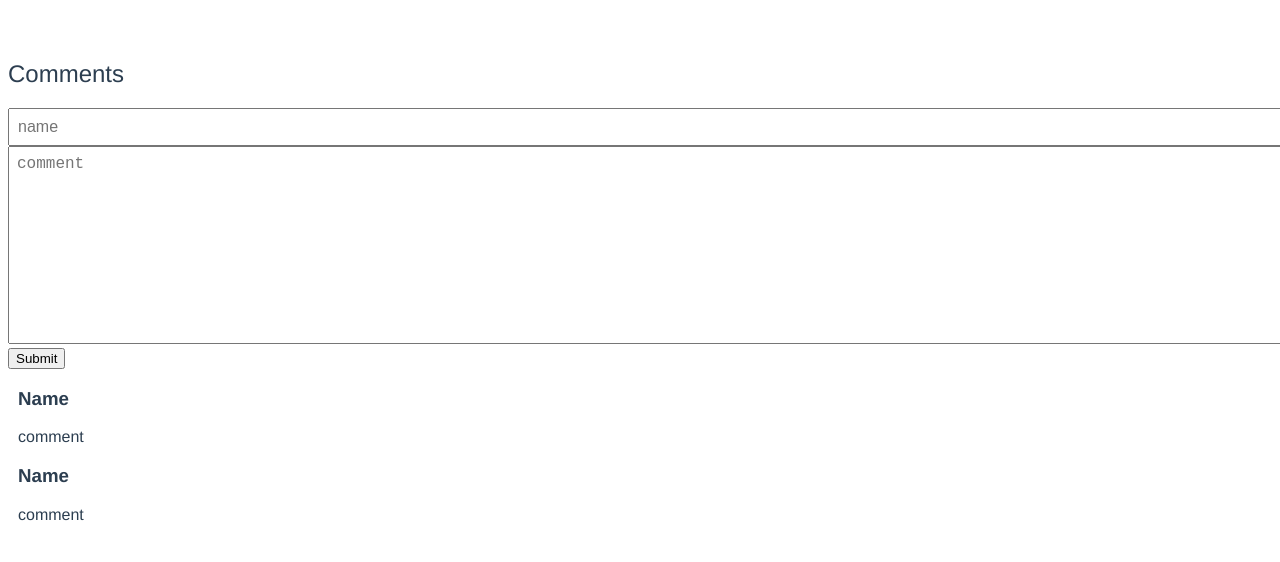
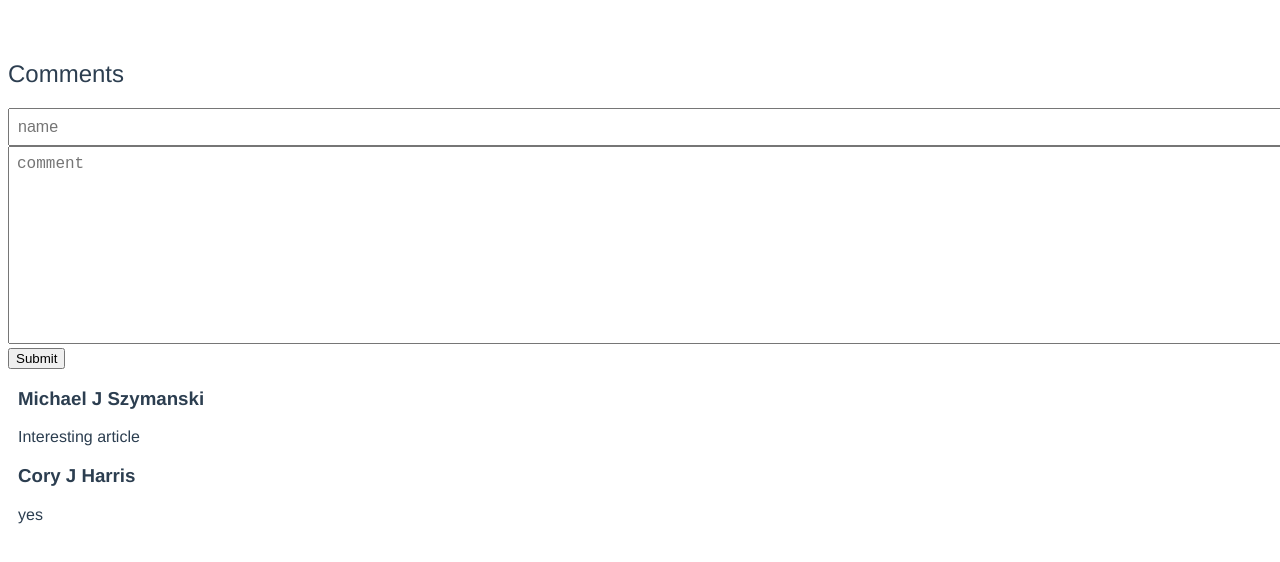
Before and after one commit to hubudibu/vanilla-comments-example, a plain HTML site: page index.html in a window 1280 px wide. Drawn offline with Linux system fonts and the light colour scheme; no server answers.

Commit message:
feat(commenter): load comments from js

```diff
--- a/commenter.js
+++ b/commenter.js
@@ -10,3 +10,29 @@ fetch('https://newsapi.org/v2/everything?q=javascript&apiKey=e82d6427ef8949058f4
     $title.textContent = articles.articles[0].title;
     $article.textContent = articles.articles[0].description;
   });
+
+const comments = [
+  {
+    author: 'Michael J Szymanski',
+    comment: 'Interesting article',
+  },
+  {
+    author: 'Cory J Harris',
+    comment: 'yes',
+  },
+];
+const $commentContainer = document.querySelector('#commentContainer');
+const buildComments = () => {
+  let commentHTML = '';
+  comments.forEach((comment) => {
+    commentHTML += `
+      <li>
+        <h3>${comment.author}</h3>
+        <p>${comment.comment}</p>
+      </li>
+    `;
+  })
+  $commentContainer.innerHTML = commentHTML;
+};
+
+buildComments();
--- a/index.html
+++ b/index.html
@@ -16,15 +16,7 @@
   <input type="text" placeholder="name" id="author">
   <textarea placeholder="comment" cols="30" rows="10" id="comment"></textarea>
   <button id="submit">Submit</button>
-  <ul>
-    <li>
-      <h3>Name</h3>
-      <p>comment</p>
-    </li>
-    <li>
-      <h3>Name</h3>
-      <p>comment</p>
-    </li>
+  <ul id="commentContainer">
   </ul>
   <script src="commenter.js"></script>
 </body>
```
